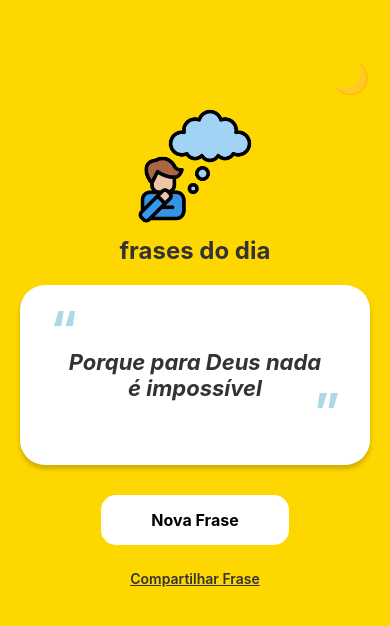
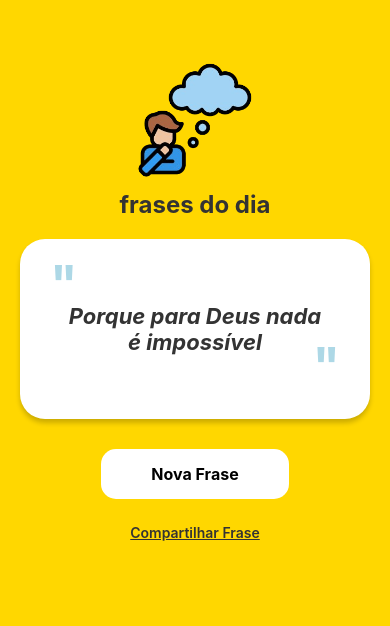
Before and after one commit to NkAndre/frases_motivacionais, a React Native app: screen / in a window 390 px wide. Shown: the top 626 px of the page. Built offline with nearby package versions, Linux system fonts and the light colour scheme.

Commit message:
remoção do thema dark

```diff
--- a/App.js
+++ b/App.js
@@ -12,17 +12,14 @@ const frases = [
 ];
 
 const temasCategoria = {
-  fé: "#FFD700",       // Dourado
-  motivacao: "#ADD8E6", // Azul
-  engracada: "#90EE90", // Verde
+  fé: "#FFD700",
+  motivacao: "#ADD8E6",
+  engracada: "#90EE90",
 };
 
 export default function App() {
   const [frase, setFrase] = useState(frases[0]);
-  const [isDarkMode, setIsDarkMode] = useState(false);
   const fadeAnim = useRef(new Animated.Value(1)).current;
-
-  const toggleDarkMode = () => setIsDarkMode(!isDarkMode);
 
   const gerarFrase = () => {
     Animated.timing(fadeAnim, {
@@ -41,14 +38,6 @@ export default function App() {
     });
   };
 
- const cores = {
-    fundo: isDarkMode ? "#0F0F10" : temasCategoria[frase.categoria],
-    card: isDarkMode ? "#1C1C1E" : "#FFFFFF",
-    texto: isDarkMode ? "#F2F2F7" : "#333333",
-    aspas: isDarkMode ? "#3A3A3C" : "#ADD8E6",
-    botaoFundo: isDarkMode ? "#FFFFFF" : "#333333",
-    botaoTexto: isDarkMode ? "#000000" : "#FFFFFF"
-  };
   const compartilharFrase = async () => {
     try {
       await Share.share({
@@ -60,44 +49,37 @@ export default function App() {
   };
 
   return (
-
-    <View style={[styles.container, { backgroundColor: cores.fundo }]}>
-      <StatusBar style={isDarkMode ? "light" : "dark"} />
-
-      <Pressable onPress={toggleDarkMode} style={styles.botaoDark}>
-        <Text style={{ fontSize: 30 }}>{isDarkMode ? "☀️" : "🌙"}</Text>
-      </Pressable>
+    <View style={[styles.container, { backgroundColor: temasCategoria[frase.categoria] }]}>
+      <StatusBar style="dark" />
 
       <View style={styles.cardImage}>
         <Image
           source={require('./assets/pensar.png')}
-          style={[styles.logo, isDarkMode && { tintColor: '#FFF' }]}
+          style={styles.logo}
         />
       </View>
 
-      <Text style={[styles.textTitulo, { color: cores.texto}]}>frases do dia</Text>
+      <Text style={styles.textTitulo}>frases do dia</Text>
 
-
-      <Animated.View style={[styles.card, { opacity: fadeAnim, backgroundColor: cores.card }]}>
-        <Text style={[styles.aspas, { color: cores.aspas }]}>“</Text>
-        <Text style={[styles.textoFrase, { color: cores.texto}]}>{frase.texto}</Text>
-        <Text style={[styles.aspas, { textAlign: 'right', color: cores.aspas }]}>”</Text>
+      <Animated.View style={[styles.card, { opacity: fadeAnim }]}>
+        <Text style={styles.aspas}>"</Text>
+        <Text style={styles.textoFrase}>{frase.texto}</Text>
+        <Text style={[styles.aspas, { textAlign: 'right' }]}>"</Text>
       </Animated.View>
 
       <View style={styles.areaBotoes}>
         <Pressable
           style={({ pressed }) => [
             styles.botao,
-            { backgroundColor: isDarkMode ? "#333" : "#FFF" },
             pressed && { opacity: 0.7, transform: [{ scale: 0.98 }] }
           ]}
           onPress={gerarFrase}
         >
-          <Text style={[styles.textoBotao, { color: isDarkMode ? "#FFF" : "#000" }]}>Nova Frase</Text>
+          <Text style={styles.textoBotao}>Nova Frase</Text>
         </Pressable>
 
         <Pressable style={styles.botaoShare} onPress={compartilharFrase}>
-          <Text style={[styles.textoBotaoShare, { color: cores.texto }]}>Compartilhar Frase</Text>
+          <Text style={styles.textoBotaoShare}>Compartilhar Frase</Text>
         </Pressable>
       </View>
     </View>
@@ -112,10 +94,6 @@ const styles = StyleSheet.create({
     padding: 20,
     paddingTop: 60,
   },
-  botaoDark: {
-    alignSelf: 'flex-end',
-    marginBottom: 10,
-  },
   cardImage: {
     marginBottom: 10,
     alignItems: "center",
@@ -129,7 +107,8 @@ const styles = StyleSheet.create({
     fontSize: 24,
     fontWeight: "bold",
     marginBottom: 20,
-    textTransform: 'lowercase'
+    textTransform: 'lowercase',
+    color: "#333333",
   },
   card: {
     padding: 30,
@@ -137,6 +116,7 @@ const styles = StyleSheet.create({
     width: "100%",
     minHeight: 180,
     justifyContent: 'center',
+    backgroundColor: "#FFFFFF",
     elevation: 8,
     shadowColor: "#000",
     shadowOffset: { width: 0, height: 4 },
@@ -148,6 +128,7 @@ const styles = StyleSheet.create({
     fontWeight: 'bold',
     marginTop: -20,
     marginBottom: -10,
+    color: "#ADD8E6",
   },
   textoFrase: {
     fontWeight: "bold",
@@ -155,11 +136,12 @@ const styles = StyleSheet.create({
     textAlign: "center",
     fontStyle: 'italic',
     paddingHorizontal: 10,
+    color: "#333333",
   },
   areaBotoes: {
     marginTop: 30,
     width: '100%',
-    alignItems: 'center'
+    alignItems: 'center',
   },
   botao: {
     paddingVertical: 15,
@@ -167,16 +149,19 @@ const styles = StyleSheet.create({
     borderRadius: 15,
     marginBottom: 15,
     elevation: 3,
+    backgroundColor: "#FFFFFF",
   },
   textoBotao: {
     fontWeight: 'bold',
     fontSize: 16,
+    color: "#000000",
   },
   botaoShare: {
     padding: 10,
   },
   textoBotaoShare: {
     fontWeight: '600',
-    textDecorationLine: 'underline'
-  }
+    textDecorationLine: 'underline',
+    color: "#333333",
+  },
 });
```
